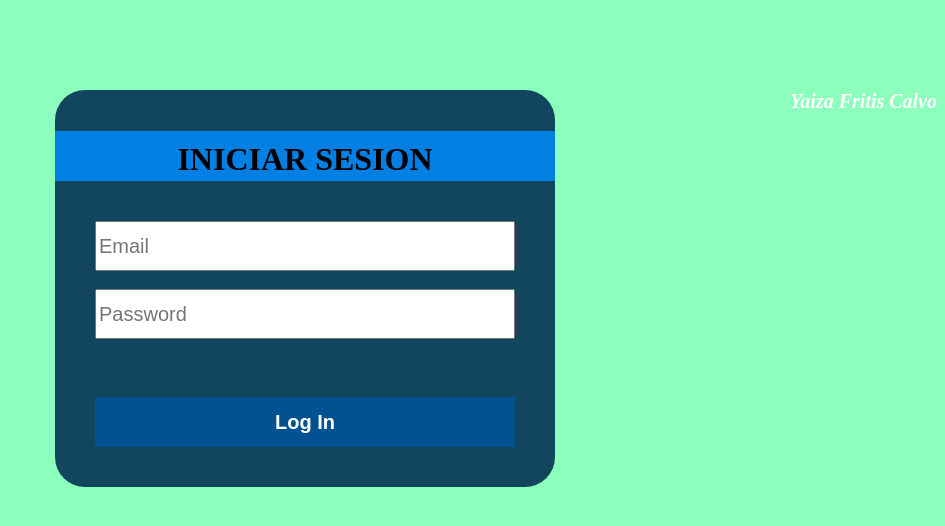
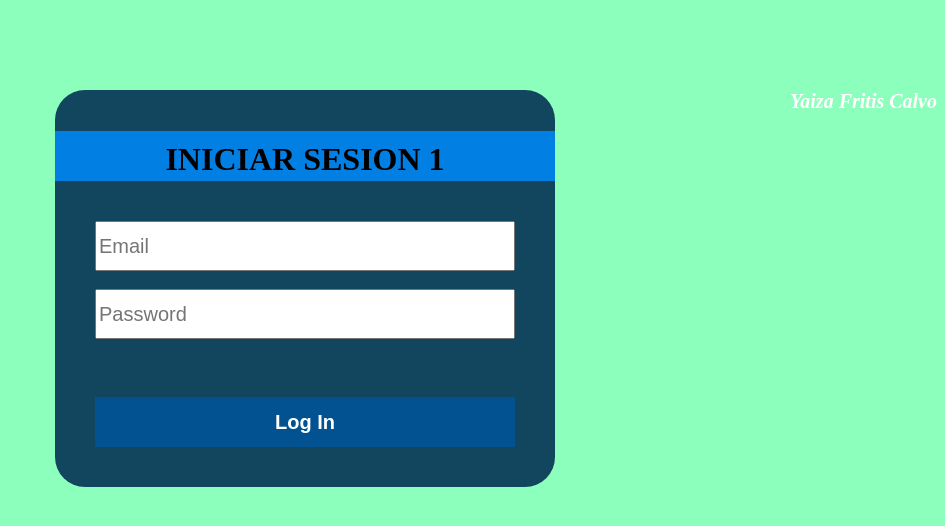
Before and after one commit to YaizaFC/proyectoDados, a PHP site: page / in a window 1280 px wide. Shown: the top 526 px of the page, without its empty margins (335-1280 px from the left). Run offline with PHP 8.4, Linux system fonts and the light colour scheme.

Commit message:
commit cambio 2

```diff
--- a/index.php
+++ b/index.php
@@ -31,7 +31,7 @@ echo '<head>
 
     <div id="logIn">
     <header>
-        <h1>INICIAR SESION</h1>
+        <h1>INICIAR SESION 1</h1>
     </header>
     <main>
         <input type="email" id="email" name="email" value="" placeholder="Email"><br><br>
```
